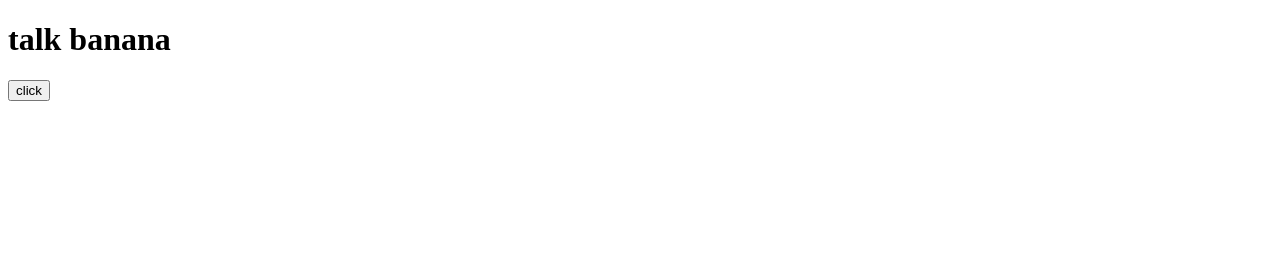
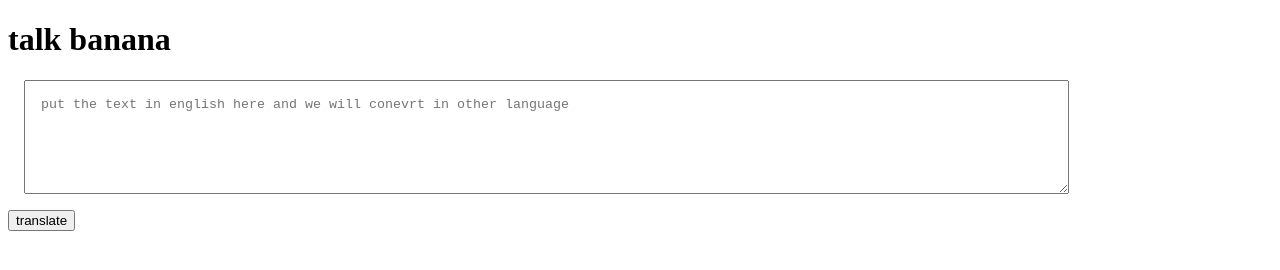
Before and after one commit to AnubhavShrivastav/vanilla-javascript, a plain HTML site: page index.html in a window 1280 px wide. Drawn offline with Linux system fonts and the light colour scheme.

Commit message:
taking input and console

```diff
--- a/app.js
+++ b/app.js
@@ -15,6 +15,13 @@
 
 //ex-3
 
-const button = document.querySelector('.btn').addEventListener("click",() => {
-    console.log("clicked")
-})
+const button = document.querySelector('.btn').addEventListener('click',clickhandler)
+
+
+//ex-4
+const textarea = document.querySelector('#write')
+
+function clickhandler(){
+    console.log('clicked')
+    console.log("input:",textarea.value)
+}
--- a/index.html
+++ b/index.html
@@ -7,10 +7,30 @@
 
 </head>
 
+<style>
+    textarea{
+        width: 80%;
+        display: block;
+        padding: 1rem;
+        margin: 1rem;
+        height: 10vh;
+
+    }
+
+    .btn{
+        margin: 0rem;
+    }
+</style>
+
 <body>
 
     <h1>talk banana</h1>
-    <button class="btn">click</button>
+
+    <textarea name="textarea" id="write" placeholder="put the text in english here and we will conevrt in other language"></textarea>
+
+    <button class="btn">translate</button>
+
+
 
     <script src="app.js"></script>
 </body>
```
